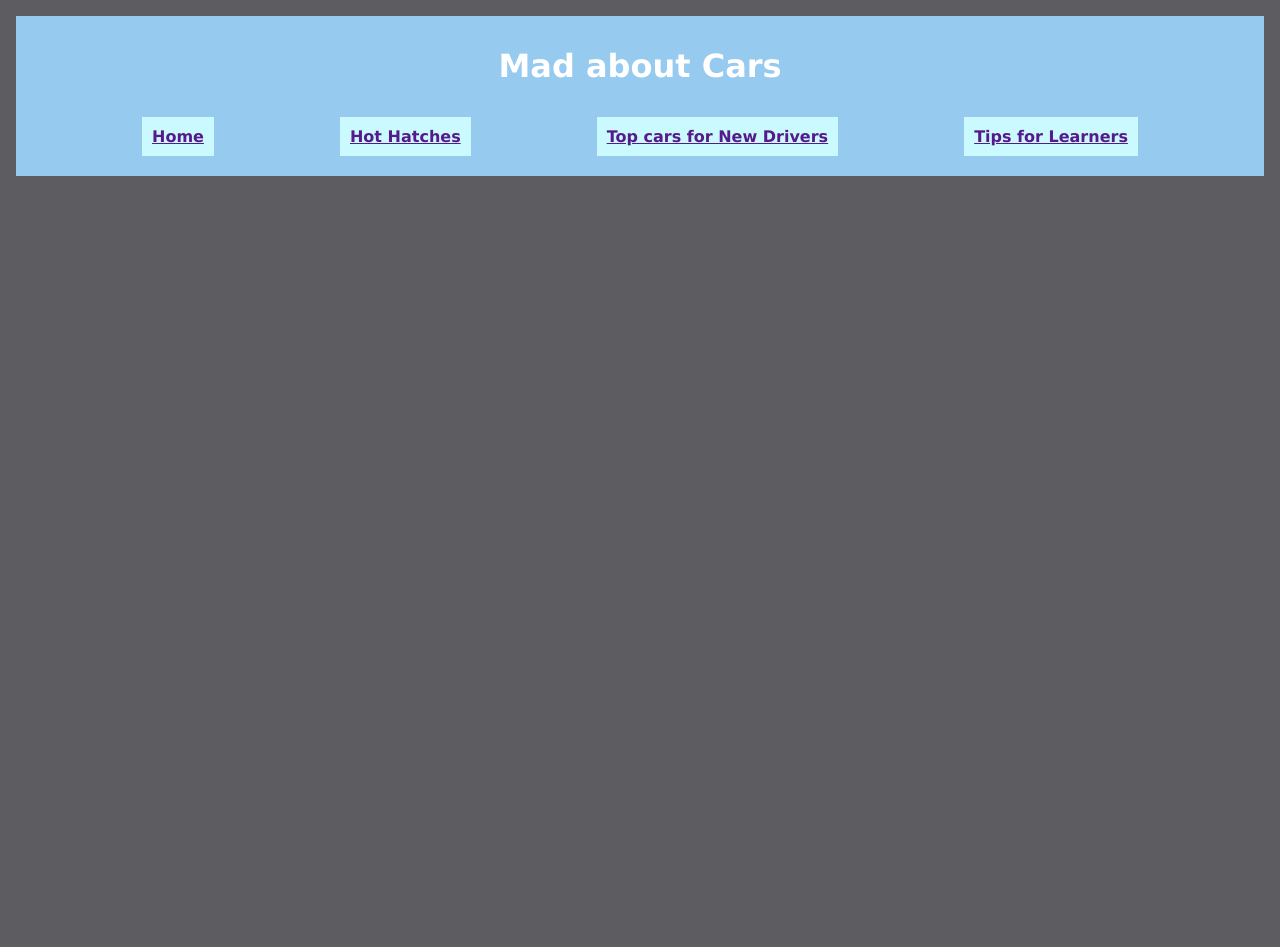
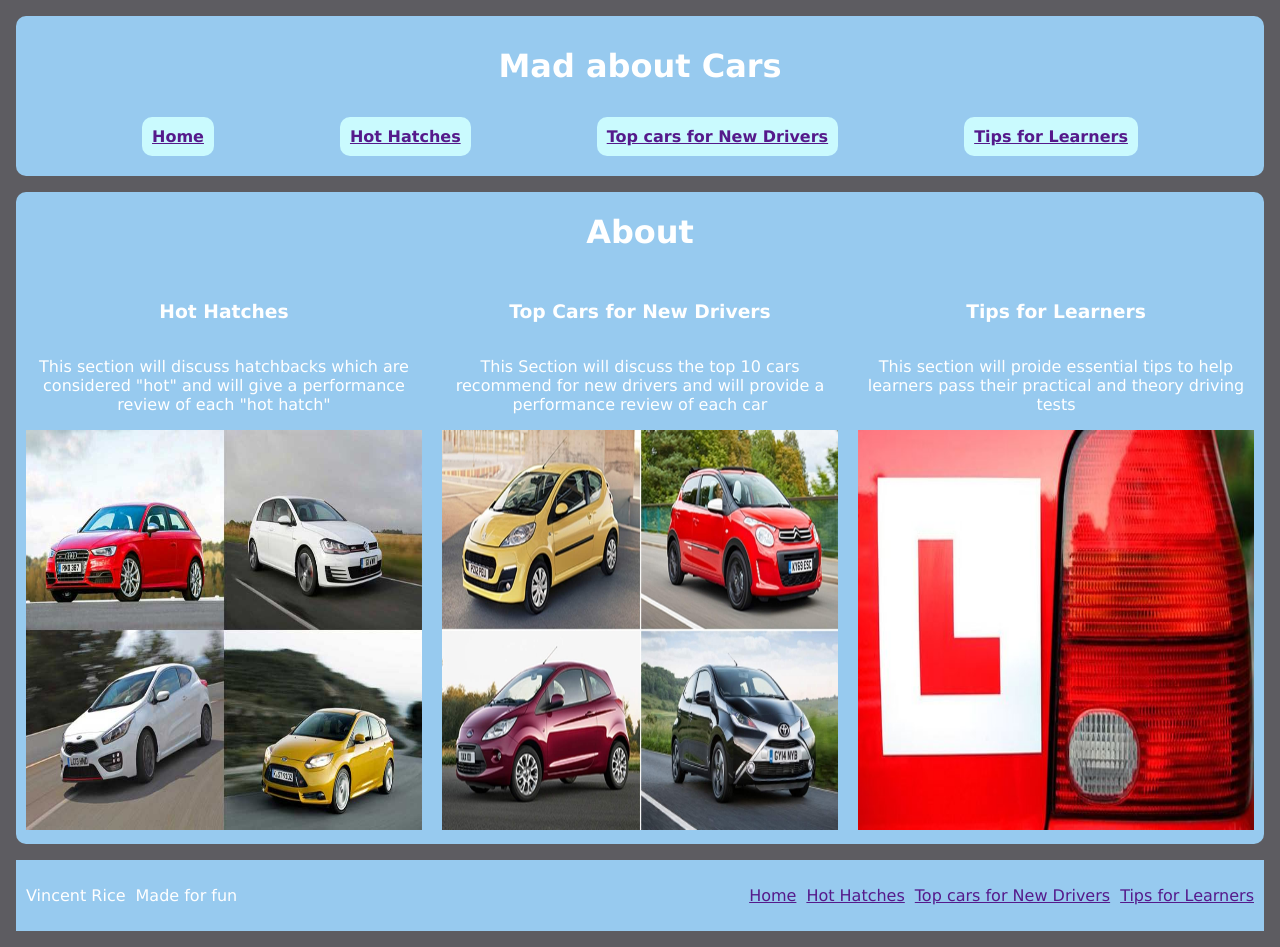
Before and after one commit to VincentRice3/Mad-about-Cars, a plain HTML site: page index.html in a window 1280 px wide. Before the commit the page ends 800 px from the top, so only its background shows below. Drawn offline with Linux system fonts and the light colour scheme.

Commit message:
Second Commit with updated styling and media

```diff
--- a/index.html
+++ b/index.html
@@ -19,5 +19,45 @@
             <a href="">Tips for Learners</a>
         </nav>
     </header>
+
+    <main>
+        <h1>About</h1>
+        <div class="sectionInfo">
+            <div class="section">
+                <h3>Hot Hatches</h3>
+                <p>This section will discuss hatchbacks which are considered "hot" and will give a performance review of each "hot hatch"</p>
+                <div class="imgWrapper">
+                    <a href=""><img src="resources/images/hothatch.jpg" class="sectionImg" alt=""></a>
+                </div>
+            </div>
+            <div class="section">
+                <h3>Top Cars for New Drivers</h3>
+                <p>This Section will discuss the top 10 cars recommend for new drivers and will provide a performance review of each car</p>
+                <div class="imgWrapper">
+                    <a href=""><img src="resources/images/newcar.jpg" class="sectionImg" alt=""></a>
+                </div>
+            </div>
+
+            <div class="section">
+                <h3>Tips for Learners</h3>
+                <p>This section will proide essential tips to help learners pass their practical and theory driving tests</p>
+                <div class="imgWrapper">
+                    <a href=""><img src="resources/images/learner.jpg" class="sectionImg" alt=""></a>
+                </div>
+            </div>
+        </div>
+    </main>
+    <footer>
+        <div class="author">
+            <p>Vincent Rice</p>
+            <p>Made for fun</p>
+        </div>
+        <div class="footNav">
+            <a href="">Home</a>
+            <a href="">Hot Hatches</a>
+            <a href="">Top cars for New Drivers</a>
+            <a href="">Tips for Learners</a>
+        </div>
+    </footer>
 </body>
 </html>
--- a/resources/css/styles.css
+++ b/resources/css/styles.css
@@ -9,19 +9,23 @@ html, body{
     background-color: #5D5c61;
 }
 
+h1, h2, h3, p{
+    color: white;
+}
+
 header{
    text-align: center;
    background-color: #97CAEF;
+   border-radius: 10px;
 }
 
-.title{
-    display: flex;
-    justify-content: center;
-    color: white;
-    align-items: center;
-    padding: 10px;
+
+main{
+    margin-top: 16px;
+    background-color: #97CAEF;
+    border-radius: 10px;
+    text-align: center;
 }
-
 
 nav{
     display: flex;
@@ -34,9 +38,76 @@ nav a{
     background-color: #CAFAFE;
     padding: 10px;
     font-weight: 700;
+    border-radius: 10px;
+
 }
 
 nav a:hover{
     background-color: #7395AE;
     transition-duration: 750ms;
 }
+
+footer{
+    margin-top: 16px;
+    background-color: #97CAEF;
+    padding: 10px;
+    display: flex;
+    padding: 5px;
+
+}
+
+
+
+
+
+.title{
+    display: flex;
+    justify-content: center;
+    color: white;
+    align-items: center;
+    padding: 10px;
+}
+
+.sectionInfo{
+    display: flex;
+    justify-content: space-evenly;
+}
+
+.section{
+    display: flex;
+    flex-direction: column;
+    width: 100%;
+    padding: 10px;
+}
+
+.imgWrapper{
+    width:auto;
+}
+
+.sectionImg{
+    width:100%;
+    height: 400px;
+
+}
+
+.author{
+    display: flex;
+    flex-direction: row;
+
+}
+
+.author p{
+    padding: 5px;
+
+}
+
+
+.footNav{
+    margin-left: auto;
+    display: flex;
+    align-items: center;
+}
+
+.footNav a{
+    padding: 5px;
+}
```
Also changed, not shown: resources/images/hothatch.jpg (added), resources/images/learner.jpg (added), resources/images/newcar.jpg (added).
